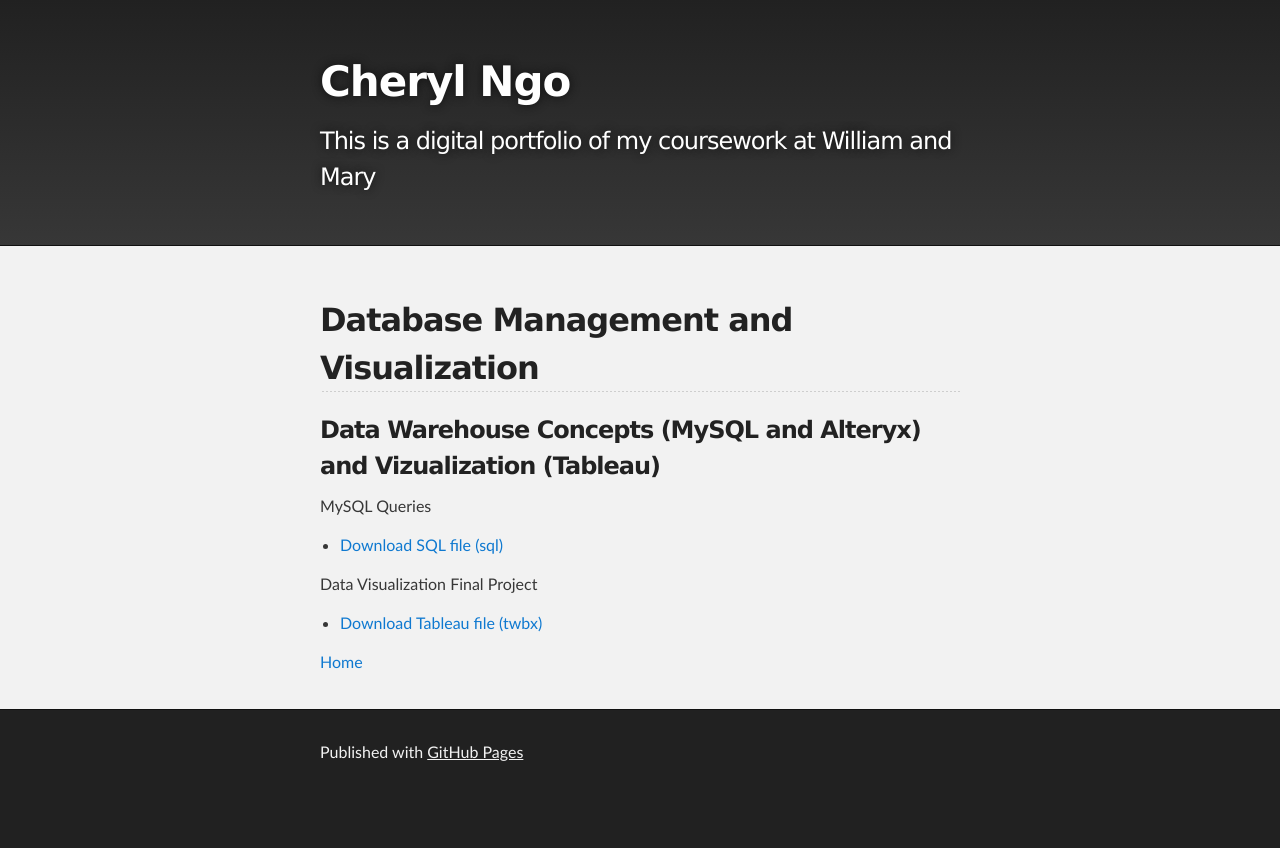
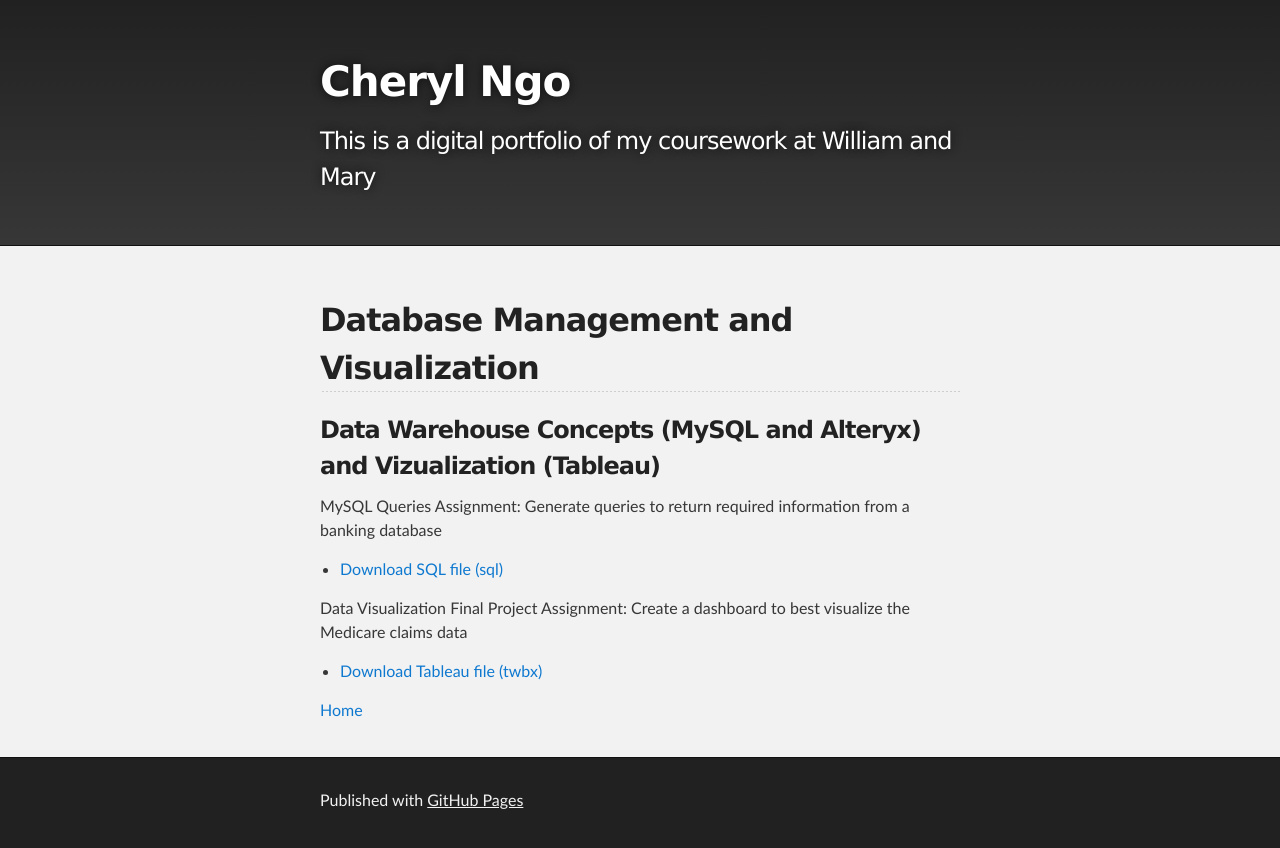
Before and after one commit to Cherylngo/cherylngo.github.io, a Jekyll site: the page built from DBMV/index.md, in a window 1280 px wide. Shown: the top 848 px of the page. Built offline with Jekyll 4.4.1, drawn with Linux system fonts in a browser that asks for light colours; our own code applies the rules of GitHub Pages for plain Markdown files.

Commit message:
Update index.md

```diff
--- a/DBMV/index.md
+++ b/DBMV/index.md
@@ -7,9 +7,11 @@ description: Spring 2019
 ### Data Warehouse Concepts (MySQL and Alteryx) and Vizualization (Tableau)
 
 MySQL Queries
+Assignment: Generate queries to return required information from a banking database
 - [Download SQL file (sql)](BankingQueries.sql)
 
 Data Visualization Final Project
+Assignment: Create a dashboard to best visualize the Medicare claims data
 - [Download Tableau file (twbx)](DBMVFinalGroupProject.twbx)
 
 [Home](https://cherylngo.github.io/)
```
